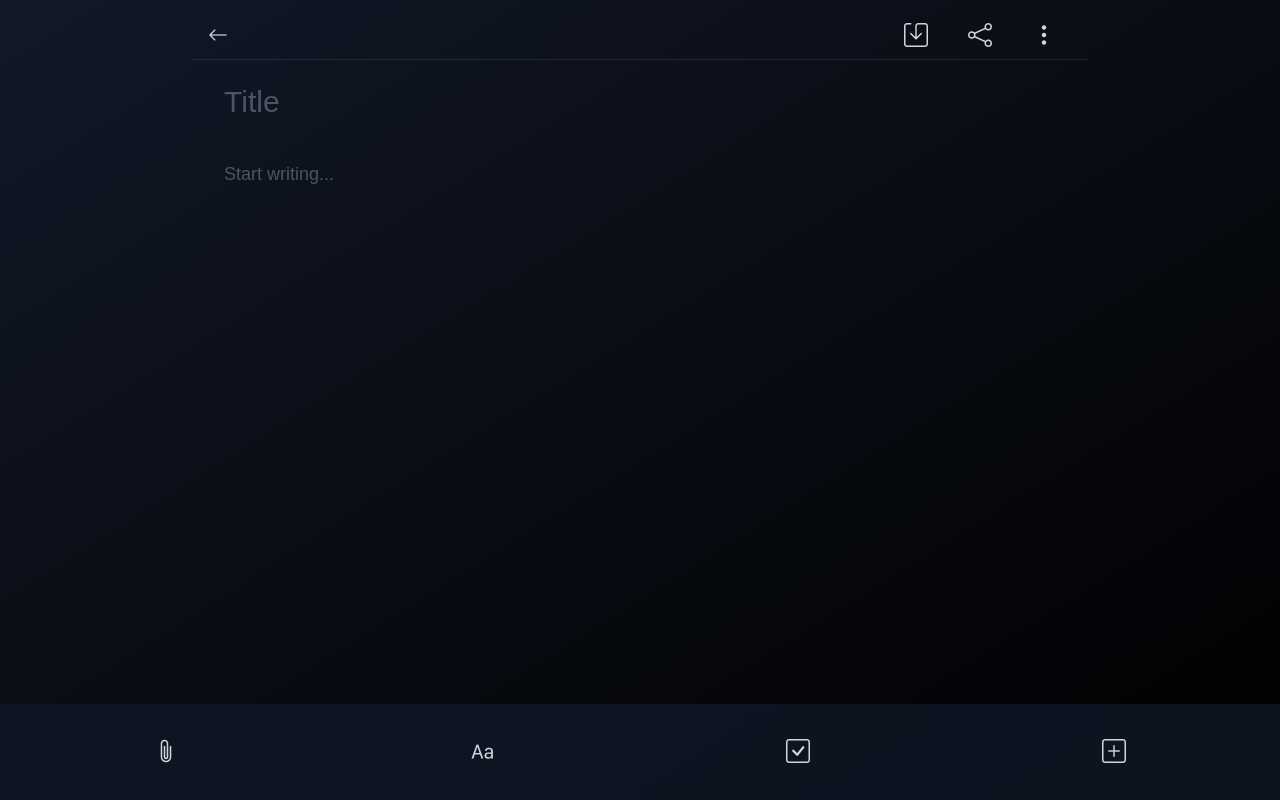
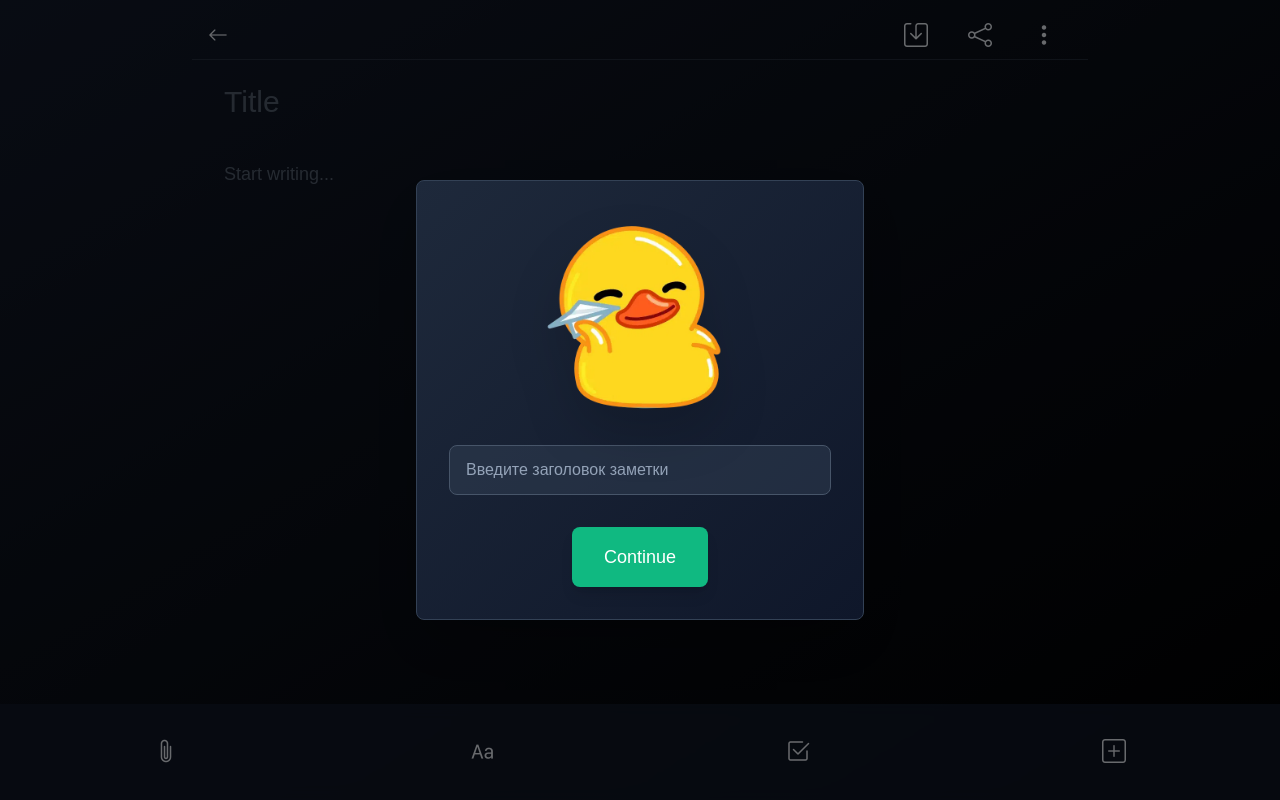
Before and after one commit to TG-Note-App/note-fe, a Vue app: page /notes/new in a window 1280 px wide. Built offline with nearby package versions, Linux system fonts and the light colour scheme.

Commit message:
feat: add duck icon for create note view

```diff
--- a/src/components/note/NoteEditor.vue
+++ b/src/components/note/NoteEditor.vue
@@ -2,13 +2,13 @@
   <div class="flex-1 overflow-y-auto px-8 py-6">
     <input
       :value="title"
-      @input="$emit('update:title', ($event.target as HTMLInputElement).value)"
+      @input="handleTitleInput"
       class="text-3xl font-medium w-full outline-none bg-transparent text-white placeholder-gray-500 mb-10"
       placeholder="Title"
     />
     <textarea
       :value="content"
-      @input="$emit('update:content', ($event.target as HTMLTextAreaElement).value)"
+      @input="handleContentInput"
       class="w-full h-[calc(100%-8rem)] outline-none resize-none text-lg bg-transparent text-gray-300 placeholder-gray-600"
       placeholder="Start writing..."
     ></textarea>
@@ -16,13 +16,29 @@
 </template>
 
 <script setup lang="ts">
-
 defineProps<{
   title: string
   content: string
 }>()
 
+const emit = defineEmits<{
+  'update:title': [value: string]
+  'update:content': [value: string]
+}>()
 
+const handleTitleInput = (e: Event) => {
+  emit('update:title', (e.target as HTMLInputElement).value)
+}
+
+const handleContentInput = (e: Event) => {
+  emit('update:content', (e.target as HTMLTextAreaElement).value)
+}
+</script>
+
+<script lang="ts">
+export default {
+  name: 'NoteEditor'
+}
 </script>
 
 <style scoped>
--- a/src/components/note/NoteToolbar.vue
+++ b/src/components/note/NoteToolbar.vue
@@ -35,10 +35,15 @@
 
     <div class="fixed bottom-0 left-0 right-0 flex items-center justify-around space-x-4 p-4 bg-gray-900/80 backdrop-blur">
       <button
-        class="p-4 text-gray-300 hover:text-blue-300 transition-colors"
+        class="p-4 text-gray-300 hover:text-blue-300 transition-colors relative"
         title="Add Attachment"
-        @click="$emit('add-attachment')"
       >
+        <input
+          type="file"
+          class="absolute inset-0 opacity-0 cursor-pointer"
+          @change="handleFileSelect"
+          multiple
+        >
         <i class="bi bi-paperclip text-2xl"></i>
       </button>
       <button
@@ -53,7 +58,7 @@
         title="Checklist"
         @click="$emit('toggle-checklist')"
       >
-        <i class="bi bi-check-square text-2xl"></i>
+        <i class="bi bi-check2-square text-2xl"></i>
       </button>
       <button
         class="p-4 text-gray-300 hover:text-blue-300 transition-colors"
@@ -75,7 +80,15 @@ const props = defineProps<{
   noteContent?: string;
 }>();
 
-const emit = defineEmits(['more', 'add-attachment', 'format', 'toggle-checklist', 'new-note', 'save']);
+const emit = defineEmits([
+  'more',
+  'add-attachment',
+  'format',
+  'toggle-checklist',
+  'new-note',
+  'save',
+  'file-selected'
+]);
 
 const onBackClick = inject('onBackClick', () => {})
 
@@ -107,4 +120,19 @@ const handleShare = async () => {
     alert('Sharing is not supported in your browser');
   }
 };
+
+const handleFileSelect = (event: Event) => {
+  const files = (event.target as HTMLInputElement).files;
+  if (files && files.length > 0) {
+    emit('file-selected', Array.from(files));
+    // Reset the input so the same file can be selected again
+    (event.target as HTMLInputElement).value = '';
+  }
+};
 </script>
+
+<script lang="ts">
+export default {
+  name: 'NoteToolbar'
+}
+</script>
--- a/src/views/AddNoteView.vue
+++ b/src/views/AddNoteView.vue
@@ -1,5 +1,36 @@
 <template>
     <div class="min-h-screen bg-gradient-to-br from-gray-900 to-black">
+      <!-- Add modal overlay -->
+      <div v-if="showTitleModal"
+           class="fixed inset-0 bg-black bg-opacity-50 flex items-center justify-center z-50"
+           @click="showTitleModal = false">
+        <div class="bg-gradient-to-br from-slate-800 to-slate-900 rounded-lg p-8 max-w-md w-full mx-4 shadow-2xl border border-slate-700"
+             @click.stop>
+          <div class="flex flex-col items-center mb-8">
+            <img src="../assets/duck-icon.png" alt="Duck" class="w-52 h-52 mb-6 drop-shadow-2xl hover:scale-105 transition-transform duration-300" />
+            <input
+              v-model="tempTitle"
+              type="text"
+              class="w-full px-4 py-3 bg-slate-700/50 text-white border border-slate-600 rounded-lg
+                     focus:outline-none focus:ring-2 focus:ring-emerald-500 focus:border-emerald-500
+                     placeholder-slate-400 transition-all duration-300"
+              placeholder="Введите заголовок заметки"
+              @keyup.enter="handleContinue"
+            />
+          </div>
+          <div class="flex justify-center">
+            <button
+              @click="handleContinue"
+              class="px-8 py-4 bg-emerald-500 text-white rounded-lg hover:bg-emerald-600
+                     transform hover:scale-105 transition-all duration-300
+                     font-medium shadow-lg hover:shadow-emerald-500/25 text-lg"
+            >
+              Continue
+            </button>
+          </div>
+        </div>
+      </div>
+
       <div class="max-w-4xl mx-auto h-screen flex flex-col">
         <NoteToolbar/>
         <NoteEditor
@@ -14,8 +45,8 @@
   import { ref, onMounted, watch, computed, provide } from 'vue'
   import { useRoute } from 'vue-router'
   import { useNotesStore } from '../stores/notesStore'
+  import NoteEditor from '../components/note/NoteEditor.vue'
   import NoteToolbar from '../components/note/NoteToolbar.vue'
-  import NoteEditor from '../components/note/NoteEditor.vue'
   import type { Note } from '../types/note'
 
   const notesStore = useNotesStore()
@@ -27,6 +58,16 @@
     text: '',
     lastModified: new Date()
   })
+
+  const showTitleModal = ref(true)
+  const tempTitle = ref('')
+
+  const handleContinue = () => {
+    if (tempTitle.value.trim()) {
+      noteRef.value.title = tempTitle.value
+      showTitleModal.value = false
+    }
+  }
 
   // Add save functionality
   const saveNote = () => {
```
Also changed, not shown: src/assets/duck-icon.png (added).
